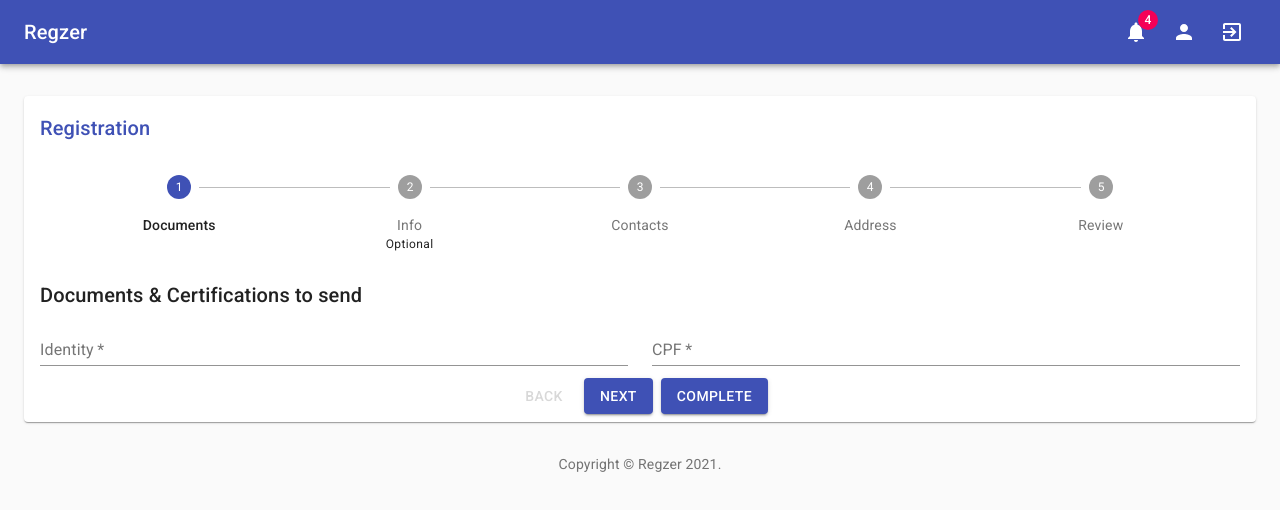
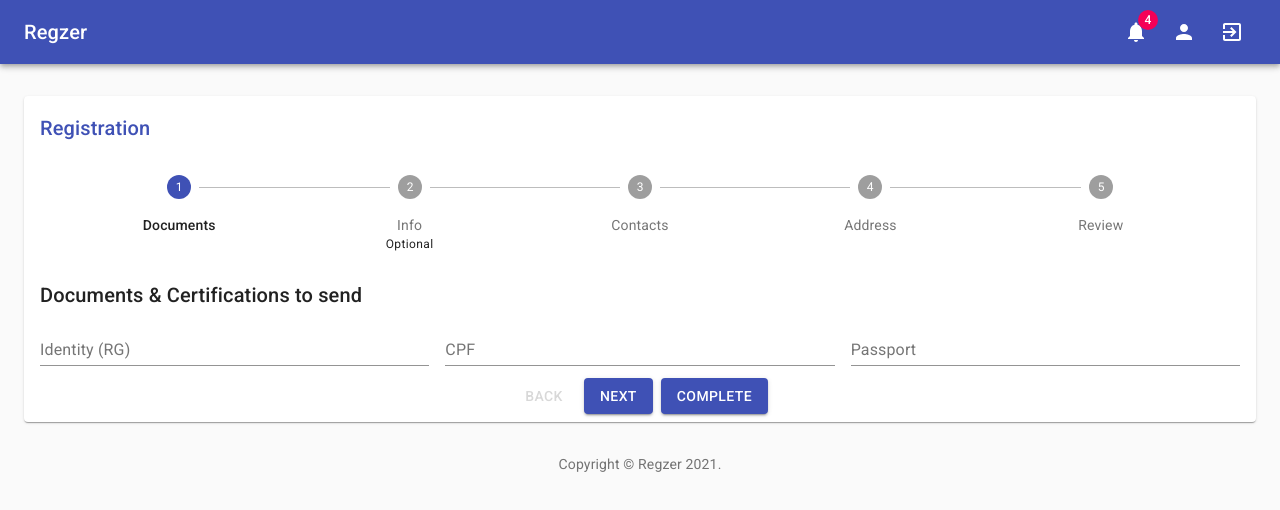
Before and after one commit to caiosduarte/dwfs-pia-regzer, a React (Create React App) app in the folder web/: page /dashboard in a window 1280 px wide. Shown: the top 510 px of the page. Built offline with nearby package versions, Linux system fonts and the light colour scheme.

Commit message:
ajustes no espaçamento e nos grids dos forms

```diff
--- a/web/src/pages/Dashboard/ContactsForm.tsx
+++ b/web/src/pages/Dashboard/ContactsForm.tsx
@@ -7,12 +7,11 @@ export default function ContactsForm() {
     return (
         <React.Fragment>
             <Typography variant="h6" gutterBottom>
-                Contacts
+                Contacts & Social Media
             </Typography>
             <Grid container spacing={2}>
-                <Grid item xs={6} sm={3}>
+                <Grid item xs={4}>
                     <TextField
-                        required
                         id="telephone"
                         name="telephone"
                         autoComplete="telephone"
@@ -20,9 +19,8 @@ export default function ContactsForm() {
                         fullWidth
                     />
                 </Grid>
-                <Grid item xs={6} sm={3}>
+                <Grid item xs={4}>
                     <TextField
-                        required
                         id="cellphone"
                         name="cellphone"
                         autoComplete="cellphone"
@@ -30,6 +28,15 @@ export default function ContactsForm() {
                         fullWidth
                     />
                 </Grid>
+                <Grid item xs={4}>
+                    <TextField
+                        id="email"
+                        name="email"
+                        autoComplete="email"
+                        label="Email Address"
+                        fullWidth
+                    />
+                </Grid>
             </Grid>
         </React.Fragment>
     );
--- a/web/src/pages/Dashboard/DocumentsForm.tsx
+++ b/web/src/pages/Dashboard/DocumentsForm.tsx
@@ -11,23 +11,29 @@ export default function DocumentsForm() {
             <Typography variant="h6" gutterBottom>
                 Documents & Certifications to send
             </Typography>
-            <Grid container spacing={3}>
-                <Grid item xs={12} md={6}>
+            <Grid container spacing={2}>
+                <Grid item xs={4}>
                     <TextField
-                        required
                         id="id"
-                        label="Identity"
+                        autoComplete="rg"
+                        label="Identity (RG)"
                         fullWidth
-                        autoComplete="rg"
                     />
                 </Grid>
-                <Grid item xs={12} md={6}>
+                <Grid item xs={4}>
                     <TextField
-                        required
                         id="cpf"
+                        autoComplete="cpf"
                         label="CPF"
                         fullWidth
-                        autoComplete="cpf"
+                    />
+                </Grid>
+                <Grid item xs={4}>
+                    <TextField
+                        id="passport"
+                        autoComplete="passport"
+                        label="Passport"
+                        fullWidth
                     />
                 </Grid>
             </Grid>
--- a/web/src/pages/Dashboard/InfoForm.tsx
+++ b/web/src/pages/Dashboard/InfoForm.tsx
@@ -37,9 +37,9 @@ export default function InfoForm() {
     return (
         <React.Fragment>
             <Typography variant="h6" gutterBottom>
-                Info
+                Main Information
             </Typography>
-            <Grid container spacing={3}>
+            <Grid container spacing={2}>
                 <Grid item xs={12} sm={6}>
                     <TextField
                         required
```
